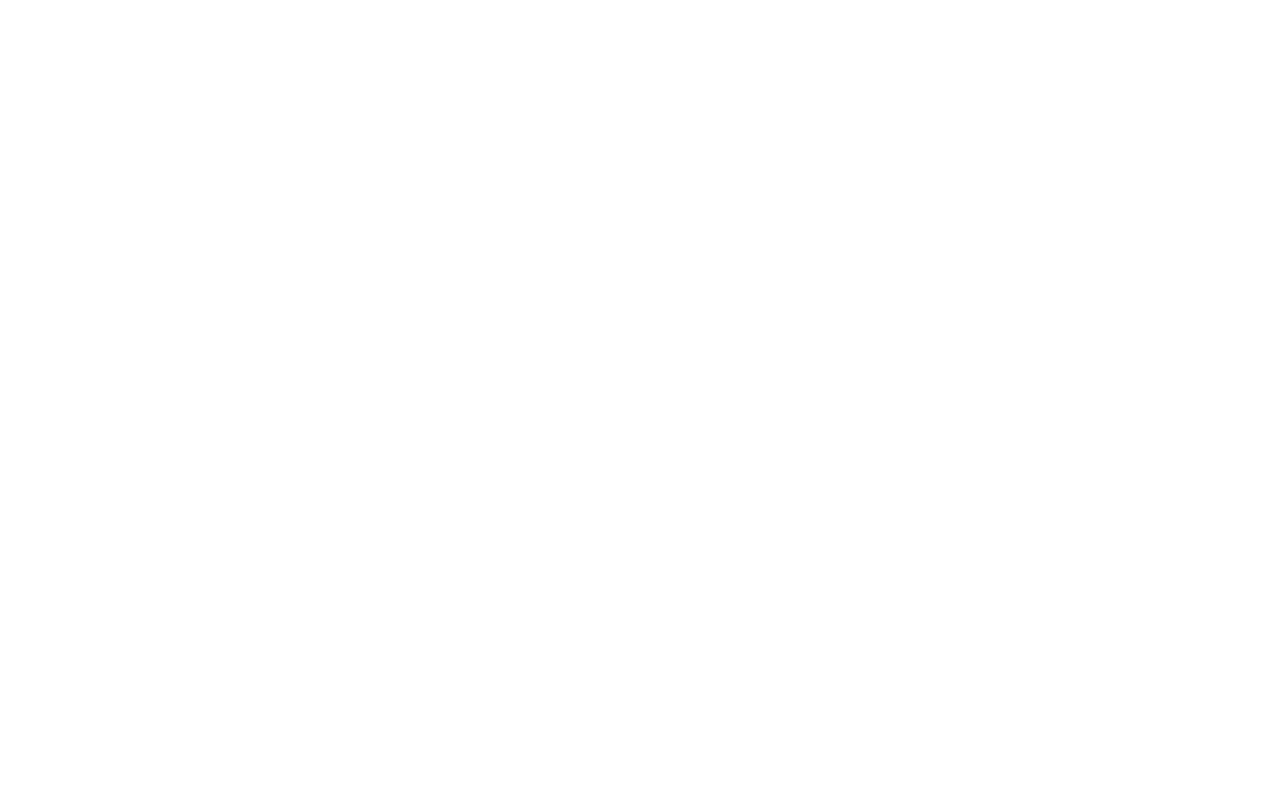
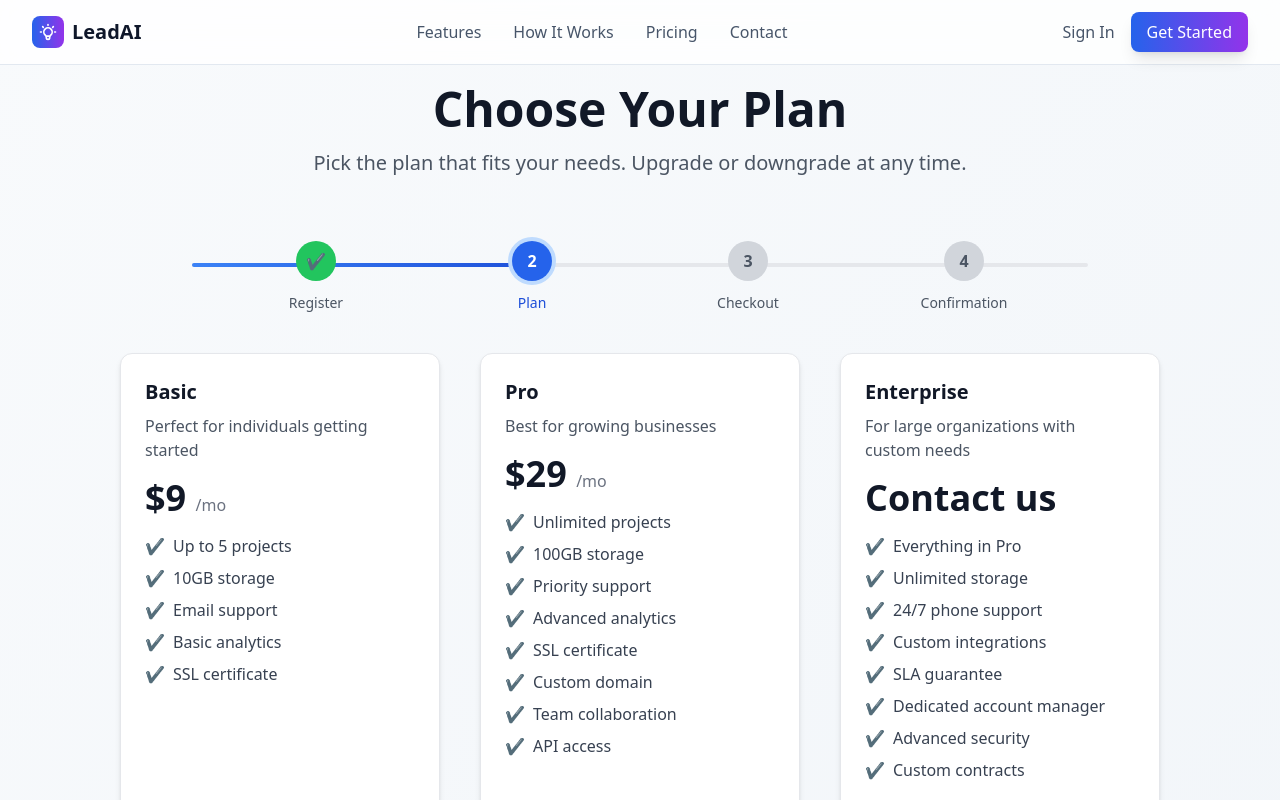
Before and after one commit to YousraAitLaaroussi/ai-lead-front-end, a Vue app in the folder ai-lead/: page /plans in a window 1280 px wide. Before the commit this address had no page. Shown: the top 800 px of the page. Built offline with nearby package versions, Linux system fonts and the light colour scheme.

Commit message:
create plans

```diff
--- /dev/null
+++ b/ai-lead/src/components/Plan/Pricingplan.vue
@@ -0,0 +1,51 @@
+<template>
+  <div
+    class="relative w-full sm:w-[300px] md:w-[320px] h-[550px] bg-white rounded-xl shadow-md p-6 pb-4 transition duration-300 cursor-pointer hover:shadow-lg flex flex-col justify-between border border-gray-200"
+    :class="selected ? 'border-2 border-blue-600 ring-2 ring-blue-200' : ''"
+    @click="handleSelect"
+  >
+    <!-- Content Block -->
+    <div class="flex-grow">
+      <h2 class="text-xl font-bold text-gray-900 mb-2">{{ title }}</h2>
+      <p class="text-gray-600 mb-4">{{ description }}</p>
+
+      <p class="text-4xl font-extrabold text-gray-900 mb-4">
+        {{ price }}
+        <span class="text-base font-normal text-gray-500">{{ period }}</span>
+      </p>
+
+      <ul class="mb-6 space-y-2 text-gray-700">
+        <li v-for="(feature, index) in features" :key="index" class="flex items-center gap-2">
+          <span class="text-green-500">✔</span>
+          <span>{{ feature }}</span>
+        </li>
+      </ul>
+    </div>
+
+    <!-- Button Always at Bottom -->
+    <button
+      class="w-full bg-blue-600 hover:bg-blue-700 text-white font-semibold py-2 rounded transition mt-auto"
+    >
+      {{ buttonText }}
+    </button>
+  </div>
+</template>
+
+<script setup>
+const props = defineProps({
+  id: Number,
+  title: String,
+  price: String,
+  period: String,
+  description: String,
+  features: Array,
+  buttonText: String,
+  selected: Boolean,
+})
+
+const emit = defineEmits(['select'])
+
+function handleSelect() {
+  emit('select', { id: props.id, title: props.title })
+}
+</script>
--- /dev/null
+++ b/ai-lead/src/components/Plan/ProgressBar.vue
@@ -0,0 +1,83 @@
+<template>
+  <div class="relative w-full max-w-4xl mx-auto mb-10 px-4 pt-4">
+    <!-- Background bar -->
+    <div
+      class="absolute left-0 right-0 h-1 bg-gray-200 z-0 rounded-full"
+      style="top: 2.5rem; transform: translateY(-50%)"
+    ></div>
+
+    <!-- Progress filled bar -->
+    <div
+      class="absolute left-0 h-1 bg-gradient-to-r from-blue-500 to-blue-700 z-10 rounded-full transition-all duration-300"
+      :style="{
+        width: `${(currentIndex) / (steps.length - 1.5) * 100}%`,
+        top: '2.5rem',
+        transform: 'translateY(-50%)'
+      }"
+    ></div>
+
+    <!-- Steps -->
+    <div class="flex justify-between relative z-20">
+      <div
+        v-for="(step, index) in steps"
+        :key="step.path"
+        class="flex-1 flex flex-col items-center"
+      >
+        <!-- The circle -->
+        <div
+          :class="[
+            'w-10 h-10 rounded-full flex items-center justify-center font-bold mb-2 transition-all duration-300 z-20 relative',
+            currentIndex === index
+              ? 'bg-blue-600 text-white ring-4 ring-blue-200'
+              : index < currentIndex
+              ? 'bg-green-500 text-white'
+              : 'bg-gray-300 text-gray-600'
+          ]"
+        >
+          <span v-if="index < currentIndex">✔</span>
+          <span v-else>{{ index + 1 }}</span>
+        </div>
+
+        <!-- Label -->
+        <span
+          :class="[
+            'text-sm font-medium transition-colors duration-300 mt-1',
+            currentIndex === index ? 'text-blue-700' : 'text-gray-600'
+          ]"
+        >
+          {{ step.label }}
+        </span>
+      </div>
+    </div>
+  </div>
+</template>
+
+
+<script setup>
+import { ref, watchEffect } from 'vue'
+import { useRoute } from 'vue-router'
+
+const route = useRoute()
+
+const steps = [
+  { path: '/register', label: 'Register' },
+  { path: '/plans', label: 'Plan' },
+  { path: '/checkout', label: 'Checkout' },
+  { path: '/confirmation', label: 'Confirmation' }
+]
+
+const currentIndex = ref(0)
+
+watchEffect(() => {
+  const index = steps.findIndex(step => step.path === route.path)
+  if (index !== -1) {
+    currentIndex.value = index
+    localStorage.setItem('currentProgressStep', index)
+  }
+})
+
+const savedIndex = localStorage.getItem('currentProgressStep')
+if (savedIndex !== null && !isNaN(savedIndex)) {
+  currentIndex.value = parseInt(savedIndex)
+}
+</script>
--- a/ai-lead/src/components/pricing/PricingCard.vue
+++ b/ai-lead/src/components/pricing/PricingCard.vue
@@ -74,6 +74,7 @@
     type: Boolean,
     default: false
   }
+
 })
 
 const { plan, isYearly, isPopular } = props;
--- /dev/null
+++ b/ai-lead/src/layout/DefaultLayout.vue
@@ -0,0 +1,30 @@
+<template>
+  <div class="min-h-screen bg-gray-50">
+    <!-- Header -->
+    <header class="bg-white shadow-sm border-b border-gray-200">
+      <div class="max-w-7xl mx-auto px-4 sm:px-6 lg:px-8">
+        <div class="flex justify-between items-center h-16">
+          <div class="flex items-center">
+            <h1 class="text-xl font-semibold text-gray-900">Your App</h1>
+          </div>
+          <nav class="hidden md:flex space-x-8">
+            <a href="#" class="text-gray-500 hover:text-gray-900">Features</a>
+            <a href="#" class="text-gray-500 hover:text-gray-900">Pricing</a>
+            <a href="#" class="text-gray-500 hover:text-gray-900">Contact</a>
+          </nav>
+        </div>
+      </div>
+    </header>
+
+    <!-- Main Content -->
+    <main class="py-12 px-4 sm:px-6 lg:px-8">
+      <div class="max-w-7xl mx-auto">
+        <slot />
+      </div>
+    </main>
+  </div>
+</template>
+
+<script setup>
+// Layout component that wraps page content
+</script>
--- /dev/null
+++ b/ai-lead/src/pages/Plans.vue
@@ -0,0 +1,112 @@
+<template>
+  <LayoutPublic>
+    <!-- Page Header -->
+    <div class="text-center mb-12">
+      <h1 class="text-4xl font-bold text-gray-900 sm:text-5xl mb-4 mt-5 ">
+        Choose Your Plan
+      </h1>
+      <p class="text-xl text-gray-600 max-w-2xl mx-auto">
+        Pick the plan that fits your needs. Upgrade or downgrade at any time.
+      </p>
+    </div>
+
+    <ProgressBar />
+
+    <!-- Pricing Cards Grid -->
+    <div class="flex justify-center gap-10 flex-wrap  max-w-6xl  mx-auto">
+      <Pricingplan
+        v-for="plan in plans"
+        :key="plan.id"
+        v-bind="plan"
+        :selected="selectedPlanId === plan.id"
+        @select="handleSelect"
+      />
+    </div>
+
+    <!-- Additional Info -->
+    <div class="text-center mt-12 mb-4">
+      <p class="text-gray-600 mb-2">
+        All plans include a 14-day free trial. No credit card required.
+      </p>
+      <p class="text-sm text-gray-500">
+        Questions?
+        <a href="#" class="text-blue-600 hover:text-blue-500 underline">
+          Contact our sales team
+        </a>
+      </p>
+    </div>
+  </LayoutPublic>
+</template>
+
+<script setup>
+import { ref } from 'vue'
+import Pricingplan from '../components/Plan/Pricingplan.vue'
+import ProgressBar from '../components/Plan/ProgressBar.vue'
+import LayoutPublic from '../layout/LayoutPublic.vue'
+
+const plans = ref([
+  {
+    id: 1,
+    title: 'Basic',
+    price: '$9',
+    period: '/mo',
+    description: 'Perfect for individuals getting started',
+    features: [
+      'Up to 5 projects',
+      '10GB storage',
+      'Email support',
+      'Basic analytics',
+      'SSL certificate'
+    ],
+    buttonText: 'Select Basic',
+    isPopular: false,
+    planType: 'basic'
+  },
+  {
+    id: 2,
+    title: 'Pro',
+    price: '$29',
+    period: '/mo',
+    description: 'Best for growing businesses',
+    features: [
+      'Unlimited projects',
+      '100GB storage',
+      'Priority support',
+      'Advanced analytics',
+      'SSL certificate',
+      'Custom domain',
+      'Team collaboration',
+      'API access'
+    ],
+    buttonText: 'Select Pro',
+    isPopular: true,
+    planType: 'pro'
+  },
+  {
+    id: 3,
+    title: 'Enterprise',
+    price: 'Contact us',
+    period: '',
+    description: 'For large organizations with custom needs',
+    features: [
+      'Everything in Pro',
+      'Unlimited storage',
+      '24/7 phone support',
+      'Custom integrations',
+      'SLA guarantee',
+      'Dedicated account manager',
+      'Advanced security',
+      'Custom contracts'
+    ],
+    buttonText: 'Contact Sales',
+    isPopular: false,
+    planType: 'enterprise'
+  }
+])
+
+const selectedPlanId = ref(null)
+
+function handleSelect(selectedPlan) {
+  selectedPlanId.value = selectedPlan.id
+}
+</script>
--- a/ai-lead/src/pages/auth/RegisterPage.vue
+++ b/ai-lead/src/pages/auth/RegisterPage.vue
@@ -176,7 +176,8 @@
 
           <!-- Sign Up Button -->
           <div>
-            <button
+            <router-link
+            to="/plans"
               type="submit"
               :disabled="isLoading || !form.acceptTerms"
               class="group relative w-full flex justify-center py-3 px-4 border border-transparent text-sm font-medium rounded-lg text-white bg-[#0a2342] hover:bg-blue-900 focus:outline-none focus:ring-2 focus:ring-offset-2 focus:ring-[#0a2342] disabled:opacity-50 disabled:cursor-not-allowed transition-colors"
@@ -188,7 +189,7 @@
                 </svg>
               </span>
               {{ isLoading ? 'Creating account...' : 'Create account' }}
-            </button>
+            </router-link>
           </div>
 
           <!-- OAuth Divider -->
@@ -239,6 +240,7 @@
 
 <script setup>
 import { ref, reactive, computed , onMounted } from 'vue'
+
 
 // Form data
 const form = reactive({
--- a/ai-lead/src/router/index.js
+++ b/ai-lead/src/router/index.js
@@ -1,4 +1,7 @@
 import { createRouter, createWebHistory } from 'vue-router'
+
+// Pages
+import Plans from '../pages/Plans.vue'
 
 const routes = [
   {
@@ -11,21 +14,46 @@
     name: 'Dashboard',
     component: () => import('../pages/ClientDashboard.vue'),
   },
-    {
+  {
     path: '/pricing',
     name: 'Pricing',
     component: () => import('../pages/pricing.vue'),
   },
   {
-    path: "/login",
-    name: "Login",
-    component: () => import("@/pages/auth/LoginPage.vue"),
+    path: '/login',
+    name: 'Login',
+    component: () => import('@/pages/auth/LoginPage.vue'),
   },
   {
-    path: "/register",
-    name: "Register",
-    component: () => import("@/pages/auth/RegisterPage.vue"),
+    path: '/register',
+    name: 'Register',
+    component: () => import('@/pages/auth/RegisterPage.vue'),
   },
+  {
+    path: '/plans',
+    name: 'Plans',
+    component: Plans,
+    meta: {
+      title: 'Choose Your Plan',
+    },
+  },
+  {
+  path: '/checkout',
+  name: 'Checkout',
+  component: () => import('../pages/Checkout.vue'),
+  meta: {
+    title: 'Checkout',
+  },
+},
+{
+  path: '/confirmation',
+  name: 'Confirmation',
+  component: () => import('../pages/Confirmation.vue'),
+  meta: {
+    title: 'Confirmation',
+  },
+},
+
 ]
 
 const router = createRouter({
@@ -33,4 +61,12 @@
   routes,
 })
 
+// Set page title dynamically
+router.beforeEach((to, from, next) => {
+  if (to.meta.title) {
+    document.title = to.meta.title
+  }
+  next()
+})
+
 export default router
```
Also changed, not shown: ai-lead/src/pages/Checkout.vue (added), ai-lead/src/pages/Confirmation.vue (added), 1 other file (tests, documents, lock files or other folders).
